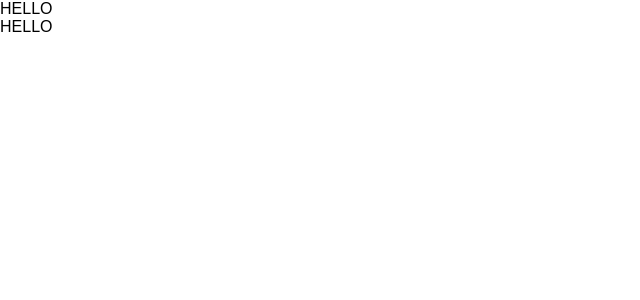
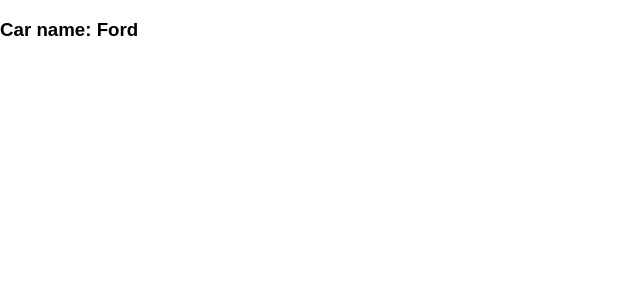
Before and after one commit to Kamesas/reactTOP, a React (Create React App) app: page / in a window 1280 px wide. Shown: the top 300 px of the page, without its empty margins (0-640 px from the left). Built offline with nearby package versions, Linux system fonts and the light colour scheme.

Commit message:
some change

```diff
--- a/src/App.js
+++ b/src/App.js
@@ -1,11 +1,13 @@
 import React, { Component, Fragment } from "react";
+import Car from "./components/car/Car";
 
 class App extends Component {
   render() {
     return (
       <Fragment>
-        <div className="App">HELLO</div>
-        <div className="App">HELLO</div>
+        <div className="car">
+          <Car carName="Ford" />
+        </div>
       </Fragment>
     );
   }
--- /dev/null
+++ b/src/components/car/Car.jsx
@@ -0,0 +1,11 @@
+import React from "react";
+
+const Car = props => {
+  return (
+    <div>
+      <h3>Car name: {props.carName}</h3>
+    </div>
+  );
+};
+
+export default Car;
```
Also changed, not shown: src/components/alla/Alla.jsx (added, +36 -0 lines).
